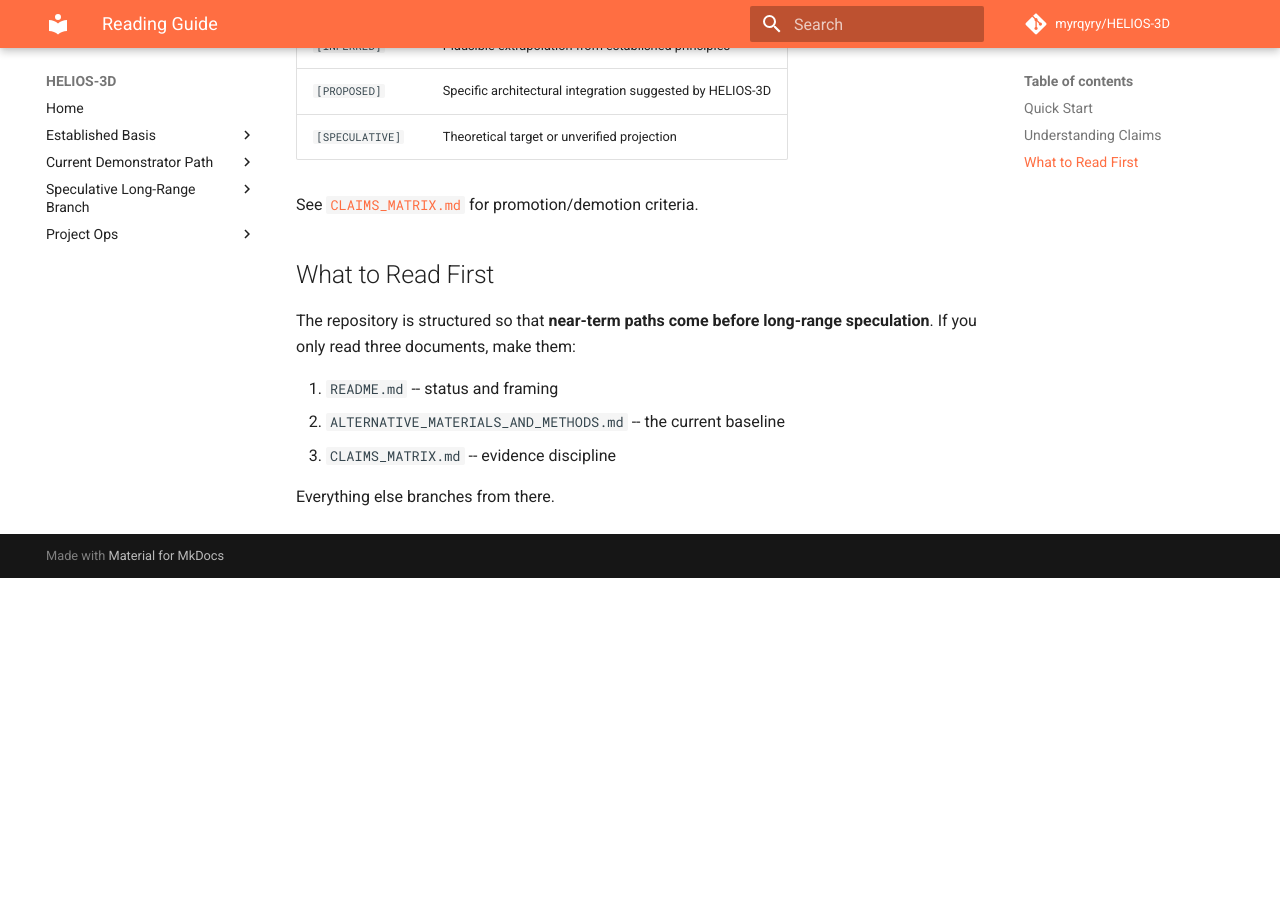
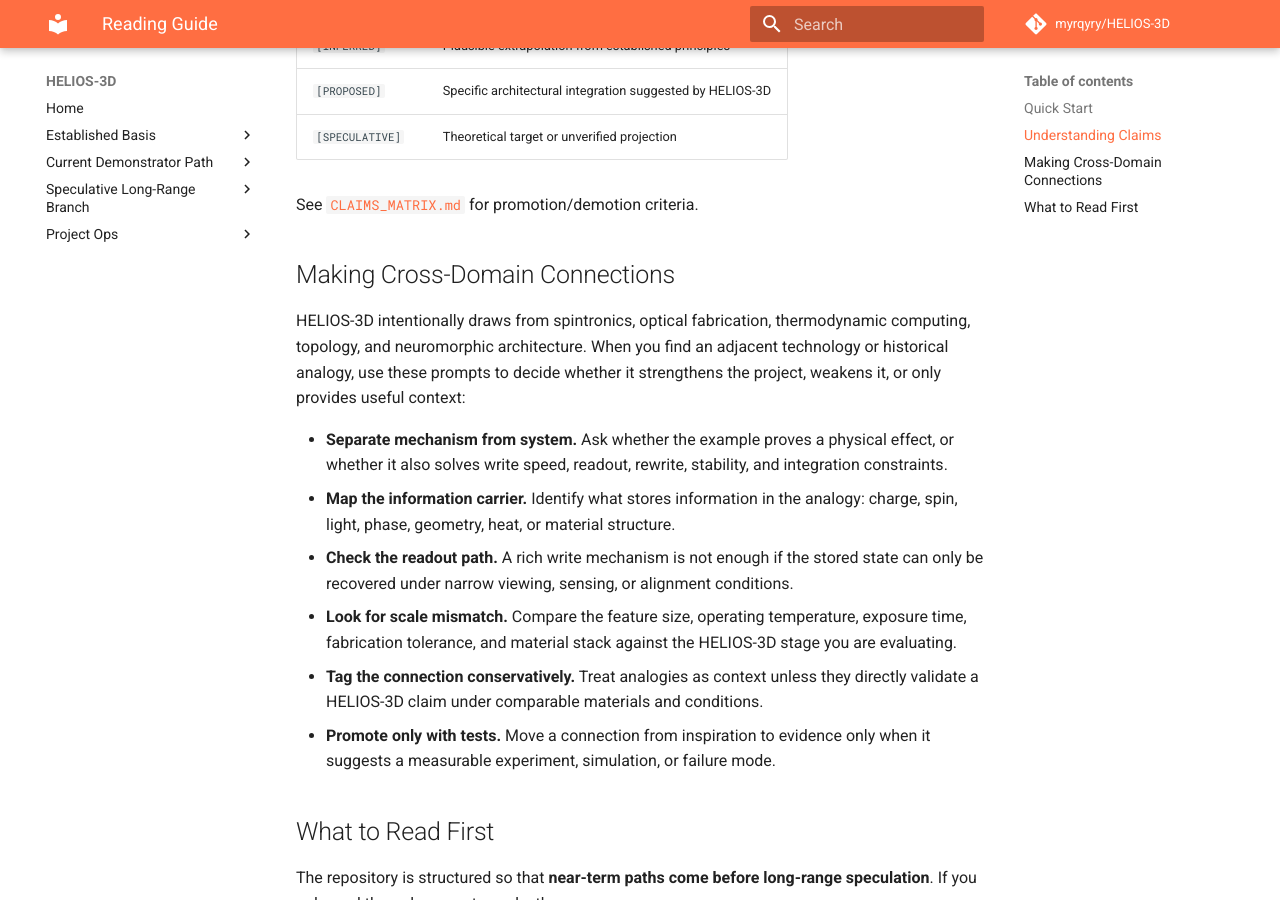
Before and after one commit to myrqyry/HELIOS-3D, an MkDocs documentation site: the page built from docs/READING_GUIDE.md, in a window 1280 px wide and 900 px high, scrolled down 996 px. Built offline with MkDocs 1.6.1 and Material for MkDocs 9.7.7, drawn with Linux system fonts in a browser that asks for light colours; comment, search, counter and statistics services are not loaded; before the commit the page ends 1574 px from its top, so only the background shows below that.

Commit message:
docs: add cross-domain spintronic references

```diff
--- a/docs/READING_GUIDE.md
+++ b/docs/READING_GUIDE.md
@@ -39,6 +39,29 @@ Every claim in this repository is tagged with one of four labels:
 
 See [`CLAIMS_MATRIX.md`](./CLAIMS_MATRIX.md) for promotion/demotion criteria.
 
+## Making Cross-Domain Connections
+
+HELIOS-3D intentionally draws from spintronics, optical fabrication,
+thermodynamic computing, topology, and neuromorphic architecture. When you find
+an adjacent technology or historical analogy, use these prompts to decide
+whether it strengthens the project, weakens it, or only provides useful context:
+
+- **Separate mechanism from system.** Ask whether the example proves a physical
+  effect, or whether it also solves write speed, readout, rewrite, stability,
+  and integration constraints.
+- **Map the information carrier.** Identify what stores information in the
+  analogy: charge, spin, light, phase, geometry, heat, or material structure.
+- **Check the readout path.** A rich write mechanism is not enough if the stored
+  state can only be recovered under narrow viewing, sensing, or alignment
+  conditions.
+- **Look for scale mismatch.** Compare the feature size, operating temperature,
+  exposure time, fabrication tolerance, and material stack against the HELIOS-3D
+  stage you are evaluating.
+- **Tag the connection conservatively.** Treat analogies as context unless they
+  directly validate a HELIOS-3D claim under comparable materials and conditions.
+- **Promote only with tests.** Move a connection from inspiration to evidence
+  only when it suggests a measurable experiment, simulation, or failure mode.
+
 ## What to Read First
 
 The repository is structured so that **near-term paths come before long-range speculation**. If you only read three documents, make them:
```
Also changed, not shown: docs/ALTERNATIVE_MATERIALS_AND_METHODS.md (+26 -1 lines), docs/LITERATURE_REVIEW.md (+4 -0 lines), docs/PROPOSED_FABRICATION_PATH_AND_CONTROL.md (+16 -0 lines), docs/REFERENCES.md (+3 -0 lines).
